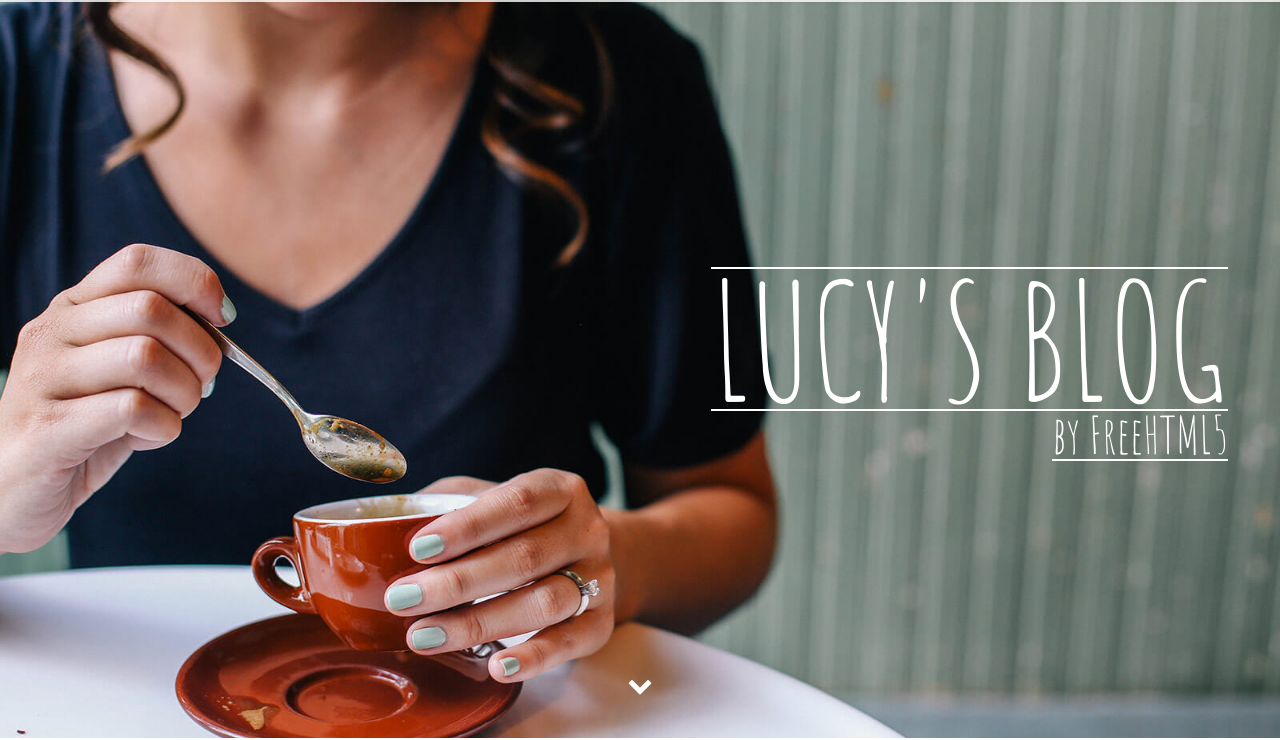
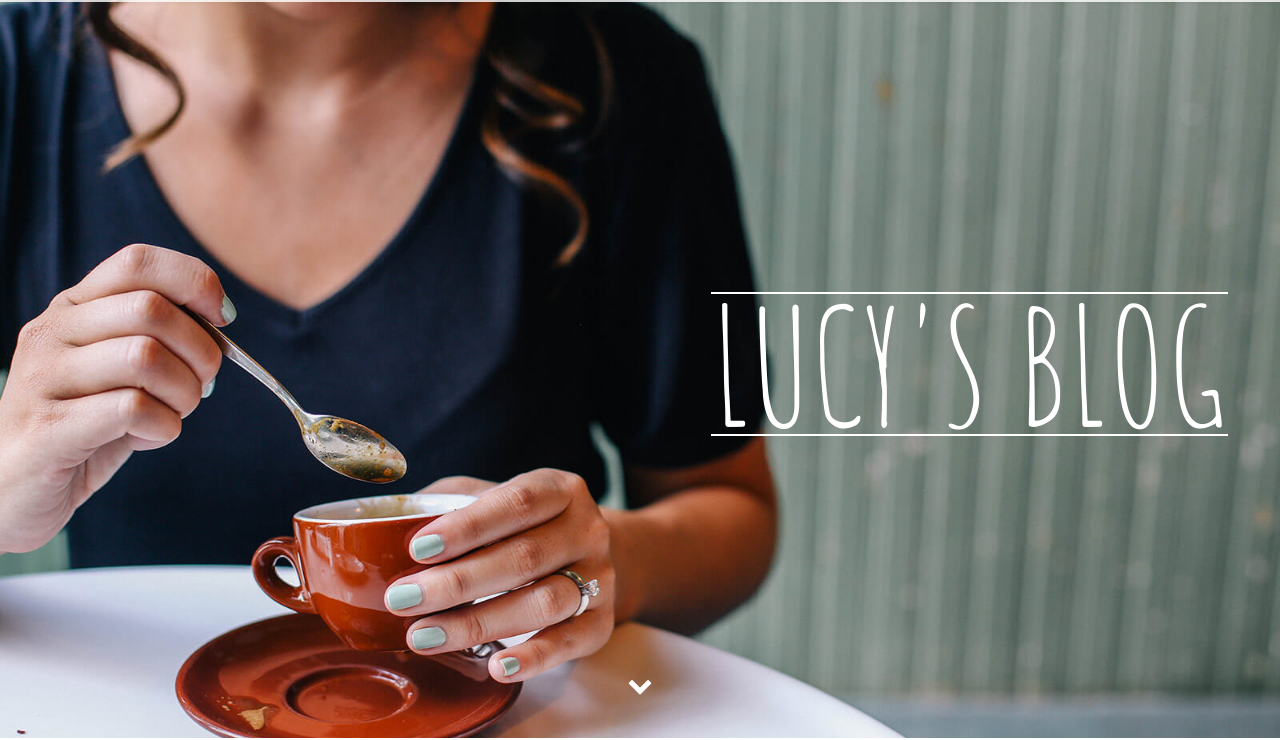
Before and after one commit to daudafd/lucyolumakinwablog, a plain HTML site: page index.html in a window 1280 px wide. Shown: the part 62-802 px from the top of the page. Drawn offline with Linux system fonts and the light colour scheme.

Commit message:
another commit

```diff
--- a/index.html
+++ b/index.html
@@ -103,7 +103,7 @@
         <div class="inner">
             <h1><span class="border border-top border-bottom">LUCY's Blog</span></h1>
             <div class="hero-line-one"></div>
-            <div class="hero-line-two"><span class="border border-bottom"><a href="https://freehtml5.co" style="color:#FFF;">by FreeHTML5</a></span></div>
+            <!-- <div class="hero-line-two"><span class="border border-bottom"><a href="https://freehtml5.co" style="color:#FFF;">by </a></span></div> -->
         </div>
 
         <a class="more-arrow" href="#content"><i class="fa fa-chevron-down"></i><span>Scroll Down</span></a>
```
